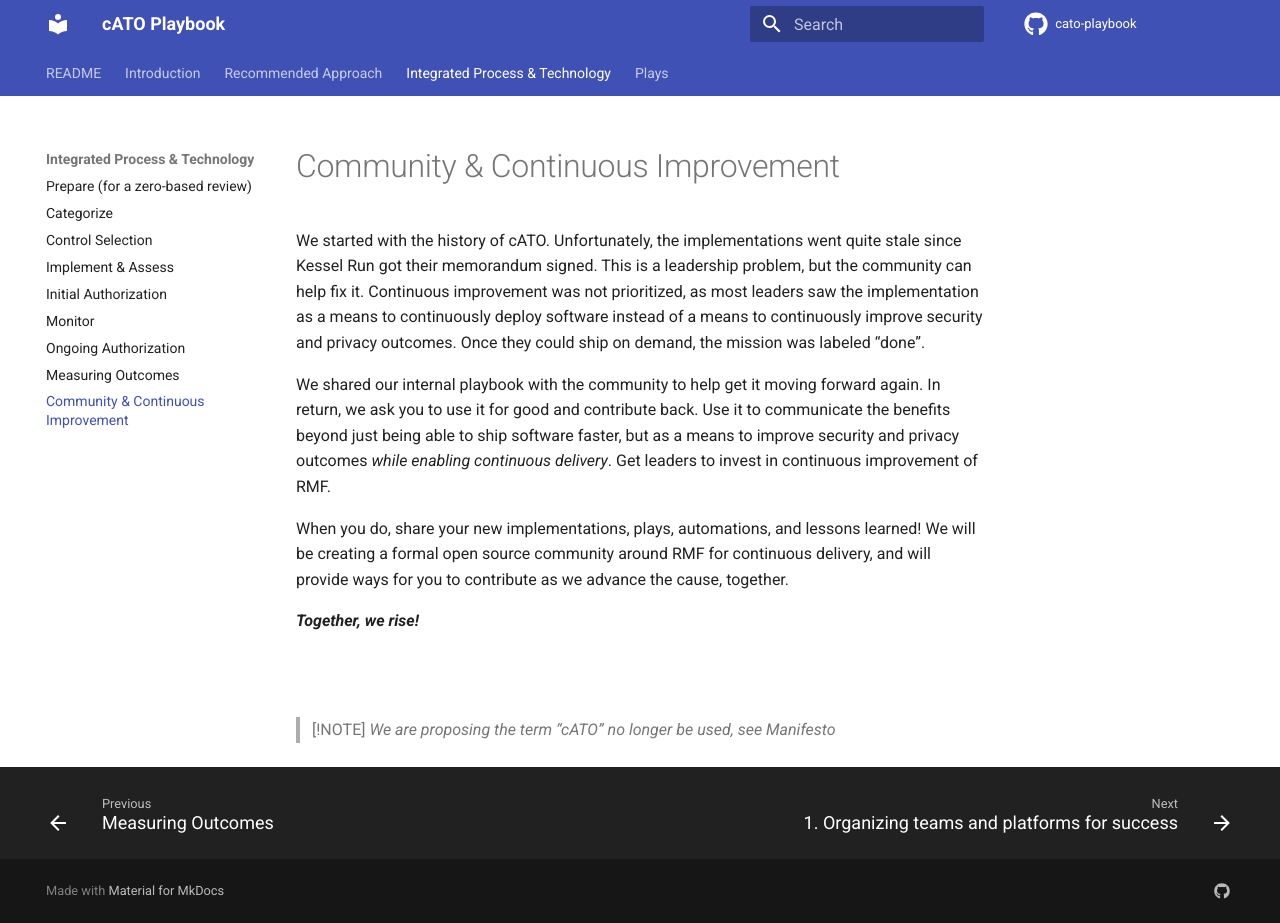
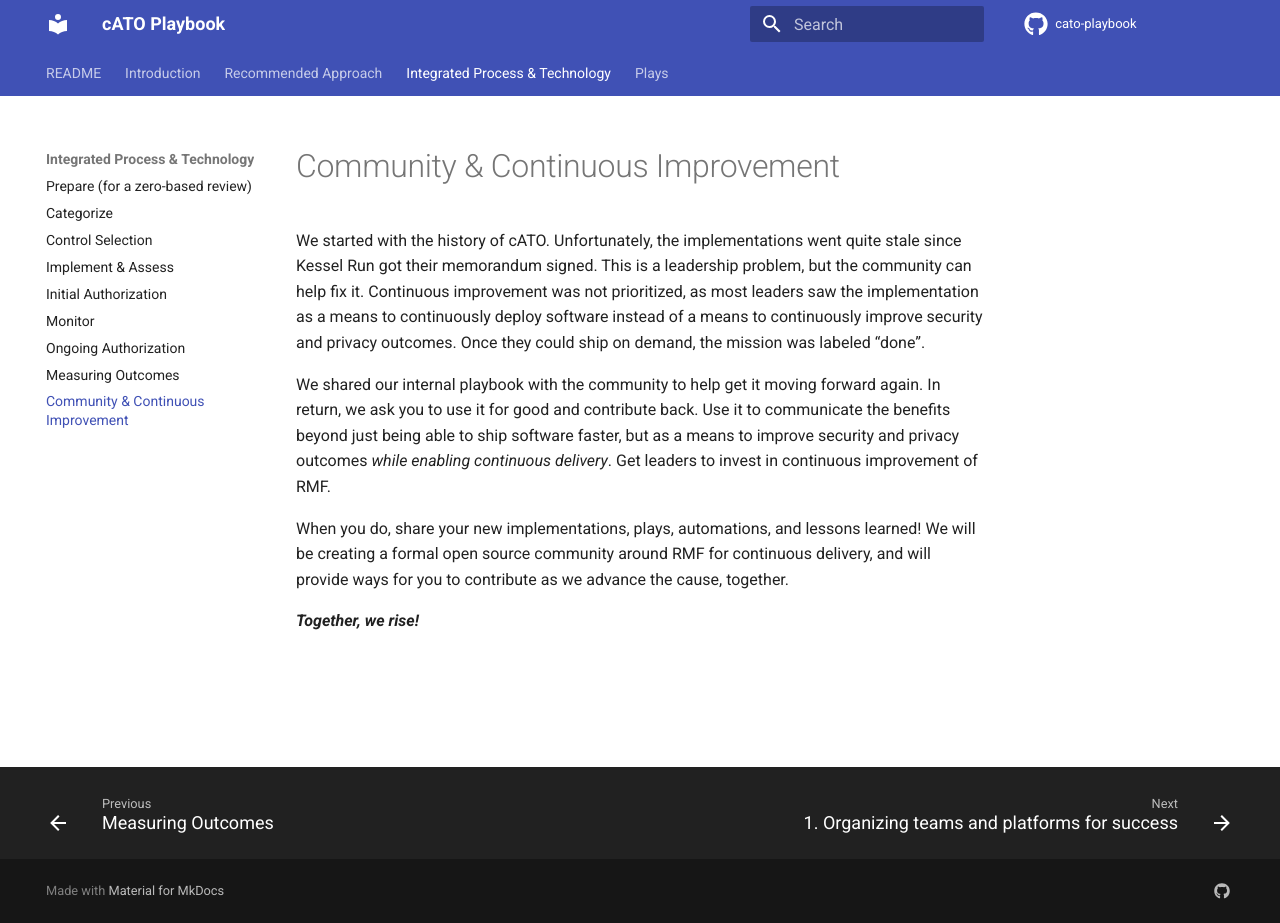
Before and after one commit to rise8-us/cato-playbook, an MkDocs documentation site: the page built from docs/community.md, in a window 1280 px wide and 923 px high. Built offline with MkDocs 1.6.1 and Material for MkDocs 9.7.7, drawn with Linux system fonts in a browser that asks for light colours; comment, search, counter and statistics services are not loaded.

Commit message:
Update community.md

```diff
--- a/docs/community.md
+++ b/docs/community.md
@@ -7,8 +7,3 @@ We shared our internal playbook with the community to help get it moving forward
 When you do, share your new implementations, plays, automations, and lessons learned! We will be creating a formal open source community around RMF for continuous delivery, and will provide ways for you to contribute as we advance the cause, together.
 
 ***Together, we rise!***
-
-<br/><br/>
-
-> [!NOTE]
-> *We are proposing the term “cATO” no longer be used, see Manifesto*
```
